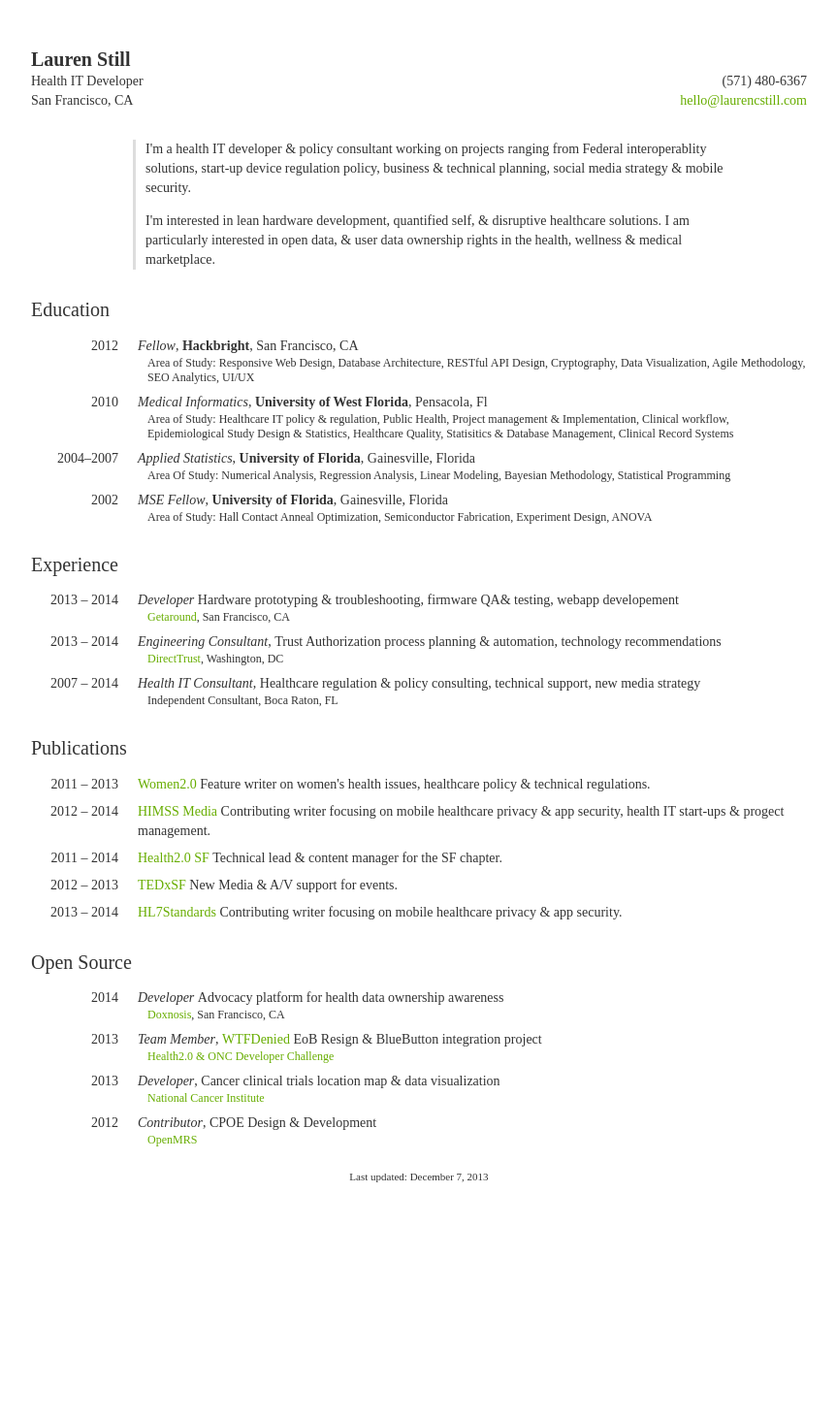
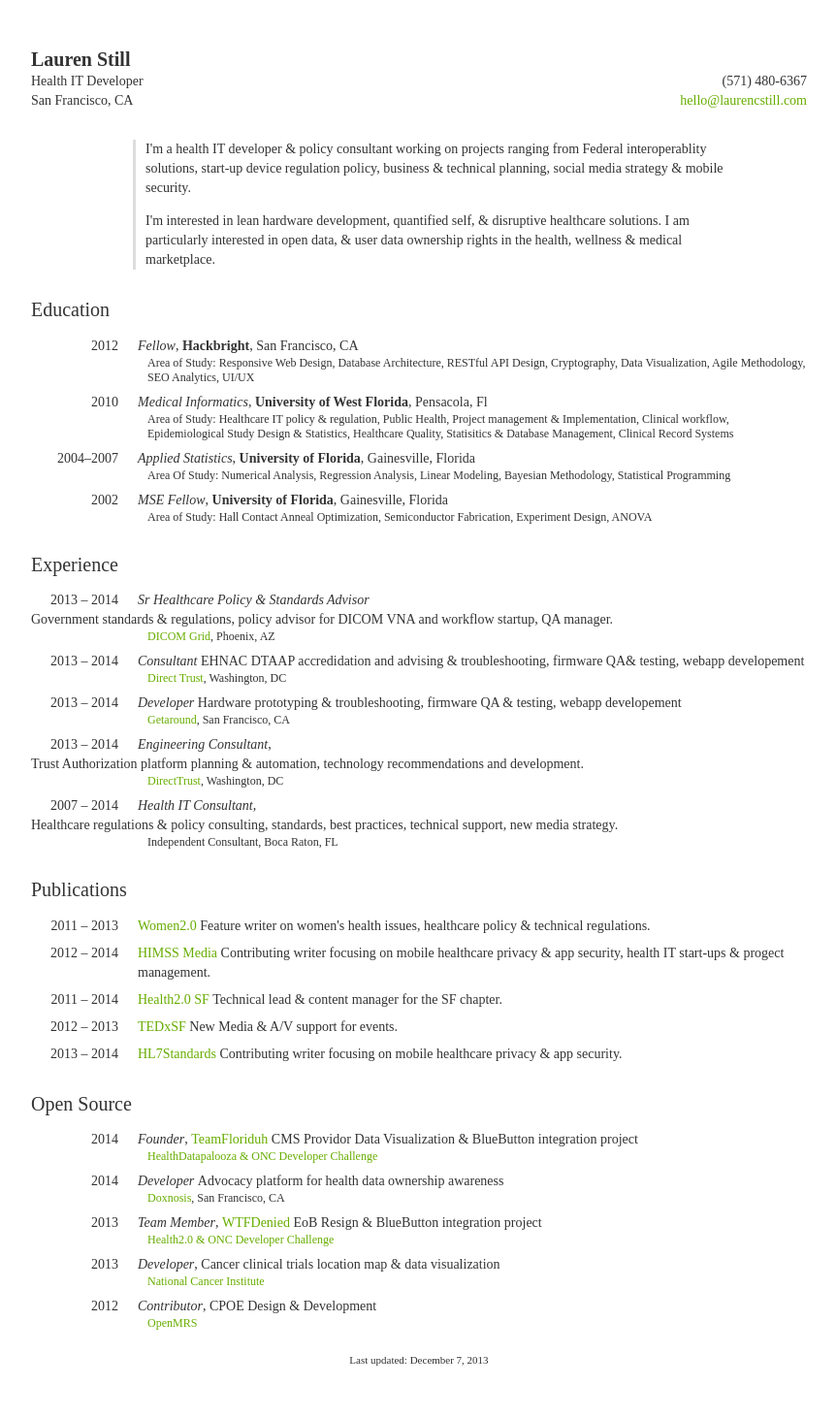
Before and after one commit to laurenstill/laurenstill.github.io, a Jekyll site: the page cv/index.html, which Jekyll copies as it is, in a window 1280 px wide. Shown: the whole page at 97% size, without its empty margins (208-1071 px from the left). Built offline with Jekyll 4.4.1, drawn with Linux system fonts in a browser that asks for light colours; comment, search, counter and statistics services are not loaded; before the commit the page ends 1273 px from its top, so only the background shows below that.

Commit message:
Update index.html
update

```diff
--- a/cv/index.html
+++ b/cv/index.html
@@ -87,10 +87,30 @@
             <h2>Experience</h2>
 
             <ul>
+            <li>
+                    <span class="date">2013 &ndash; 2014</span>
+                    <span class="position">Sr Healthcare Policy &amp; Standards Advisor</span>
+                    <span class="project">Government standards &amp; regulations, policy advisor for DICOM VNA and workflow startup, QA manager.</span>
+                    <span class="meta">
+                        <a href="http://wwww.dicomgrid.com">DICOM Grid</a>, Phoenix, AZ<br>
+                    </span>
+                </li>
+
+            <li>
+                    <span class="date">2013 &ndash; 2014</span>
+                    <span class="position">Consultant</span>
+                    <span class="project">EHNAC DTAAP accredidation and advising &amp; troubleshooting, firmware QA&amp; testing, webapp developement</span>
+                    <span class="meta">
+                        <a href="http://wwww.directtrust.com">Direct Trust</a>, Washington, DC<br>
+                    </span>
+                </li>
+
+
+
                 <li>
                     <span class="date">2013 &ndash; 2014</span>
                     <span class="position">Developer</span>
-                    <span class="project">Hardware prototyping &amp; troubleshooting, firmware QA&amp; testing, webapp developement</span>
+                    <span class="project">Hardware prototyping &amp; troubleshooting, firmware QA &amp; testing, webapp developement</span>
                     <span class="meta">
                         <a href="http://wwww.getaround.com">Getaround</a>, San Francisco, CA<br>
                     </span>
@@ -100,7 +120,7 @@
                     <span class="date">2013 &ndash; 2014</span>
                     <span class="position">Engineering Consultant</span>,
 
-                    <span class="project">Trust Authorization process planning &amp; automation, technology recommendations</span>
+                    <span class="project">Trust Authorization platform planning &amp; automation, technology recommendations and development.</span>
 
                     <span class="meta">
                         <a href="http://wwww.directtrust.org">DirectTrust</a>, Washington, DC
@@ -110,7 +130,7 @@
                 <li>
                     <span class="date">2007 &ndash; 2014</span>
                     <span class="position">Health IT Consultant</span>,
-                    <span class="project">Healthcare regulation &amp; policy consulting, technical support, new media strategy </span>
+                    <span class="project">Healthcare regulations &amp; policy consulting, standards, best practices, technical support, new media strategy. </span>
                     <span class="meta">
                         Independent Consultant, Boca Raton, FL
                     </span>
@@ -154,6 +174,14 @@
             <h2>Open Source</h2>
 
             <ul>
+            <li>
+                    <span class="date">2014</span>
+                    <span class="position">Founder</span>,
+                    <span class="project"><a href="http://www.teamfloriduh.com">TeamFloriduh</a> CMS Providor Data Visualization &amp; BlueButton integration project</span>
+                    <span class="meta">
+                        <a href+"http://healthdatapalooza.org/agenda/code-a-palooza-challenges/">HealthDatapalooza &amp; ONC Developer Challenge</a>
+                    </span>
+                </li>
                 <li>
                     <span class="date">2014</span>
                     <span class="position">Developer</span>
```
